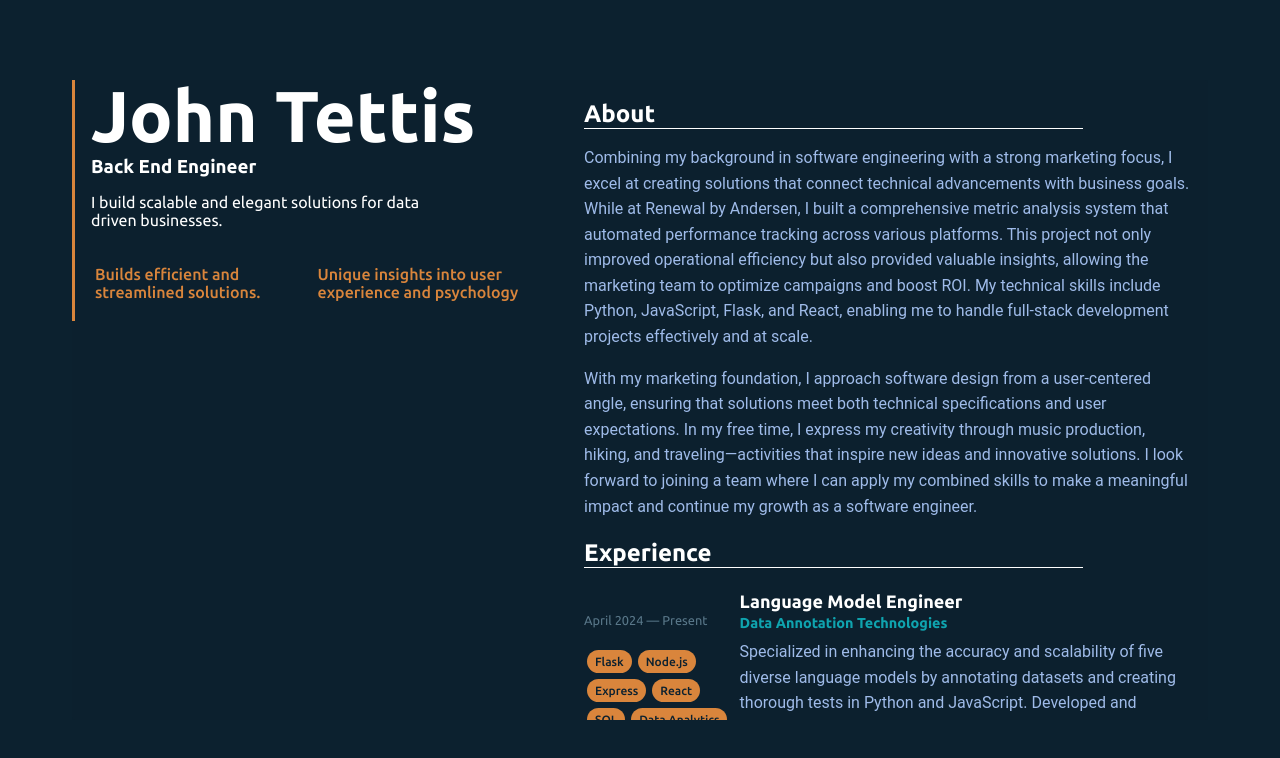
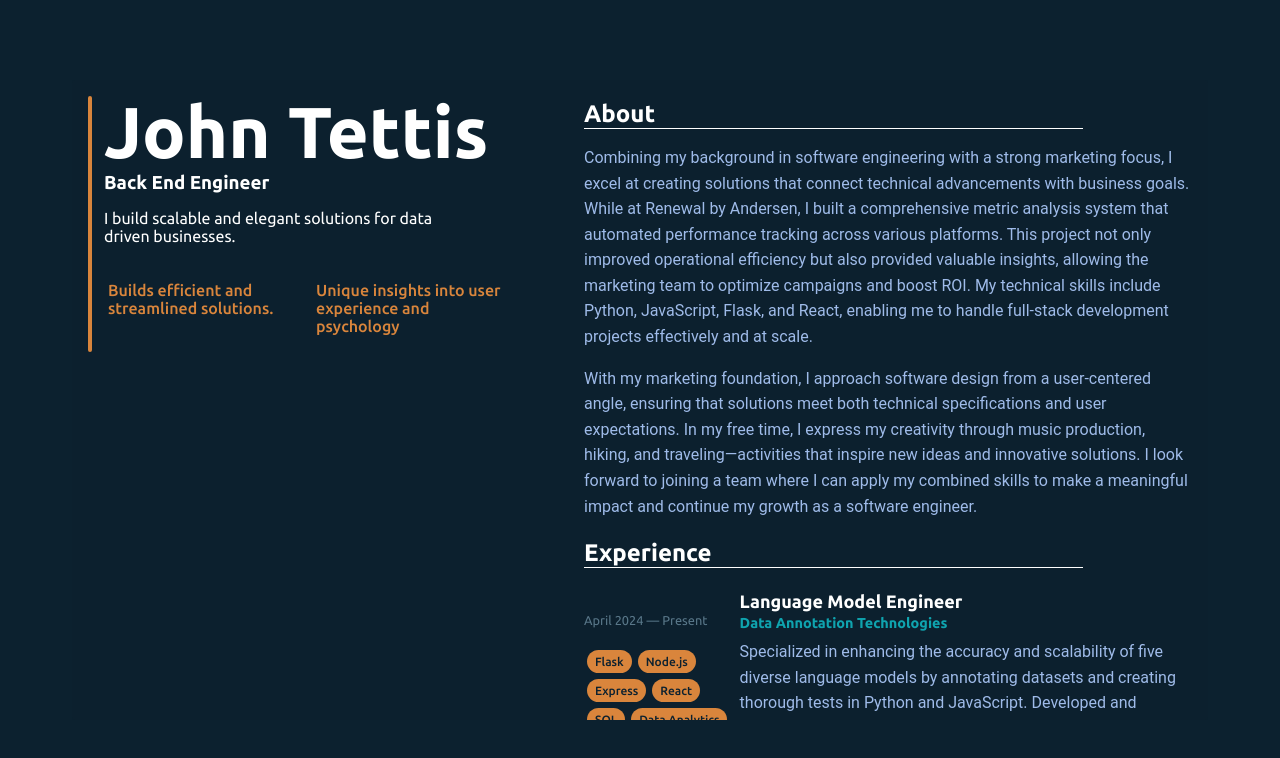
Before and after one commit to john-tettis/portfolio-updated, a React (Create React App) app: page / in a window 1280 px wide. Shown: the top 758 px of the page. Built offline with nearby package versions, Linux system fonts and the light colour scheme.

Commit message:
added before element to enable border radius on border style element

```diff
--- a/src/styles/Bio.css
+++ b/src/styles/Bio.css
@@ -1,13 +1,25 @@
 @import url('Color.css');
 
 .bio{
+    position: relative;
     color:white;
     text-align:left;
     padding: 0 1rem;
-
-    border-left: solid 3px var(--color-3);
+    height:20rem;
+    margin:1rem;
+    /* border-left: solid 3px var(--color-3); */
     overflow-x: hidden;
 
+}
+.bio::before {
+    content: '';
+    position:absolute;
+    left:0;
+    top:0;
+    width: 4px;
+    height: 80%;
+    background-color:var(--color-3);
+    border-radius: 30px;
 }
 .name {
     font-size: 4.5rem;
```
